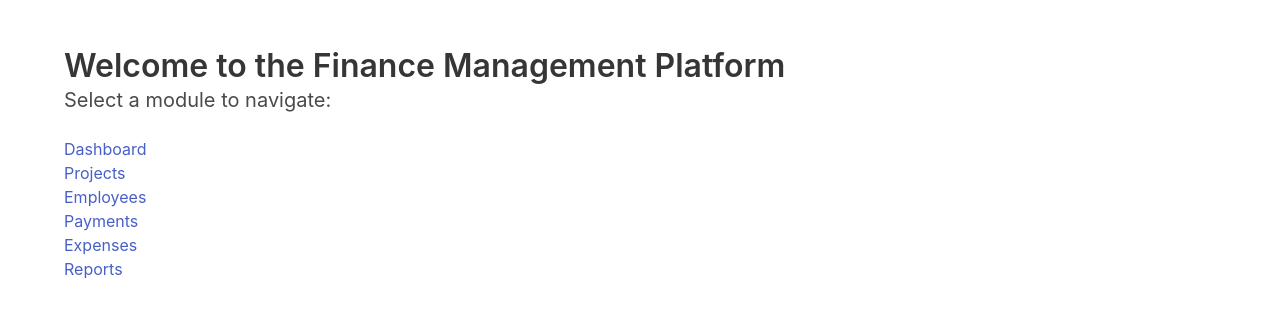
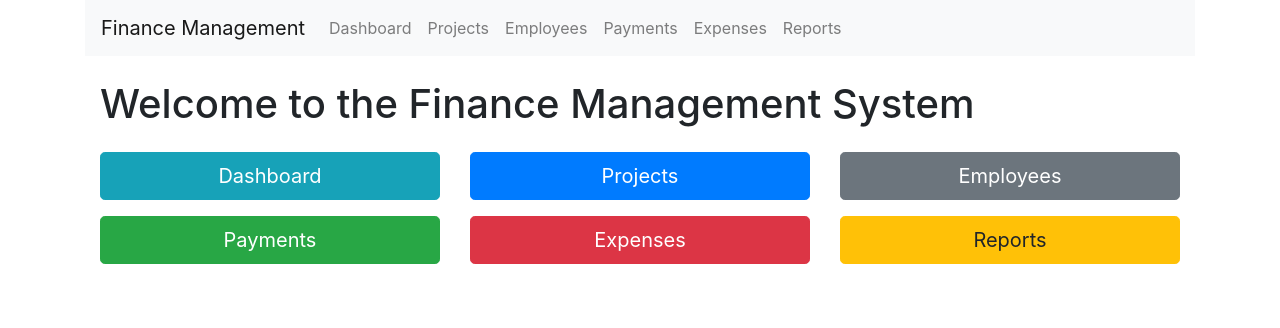
Before and after one commit to HashirAbdulah/Finance_Management_Platform, a Django app: page / in a window 1280 px wide. Shown: the top 328 px of the page. Run offline with Django 5.2, Linux system fonts and the light colour scheme; some libraries are stand-ins or nearby versions.

Commit message:
Added CRUD functionality and improved styling for all modules

```diff
--- /dev/null
+++ b/dashboard/static/dashboard/css/custom-style.css
@@ -0,0 +1,108 @@
+/* custom-style.css */
+
+/* General Reset and Body Styling */
+body {
+    font-family: Arial, sans-serif;
+    background-color: #f8f9fa;
+    color: #343a40;
+    margin: 0;
+    padding: 0;
+}
+
+/* Primary Colors */
+.btn-primary {
+    background-color: #007bff;
+    border-color: #007bff;
+    color: #ffffff;
+}
+
+.btn-secondary {
+    background-color: #6c757d;
+    border-color: #6c757d;
+    color: #ffffff;
+}
+
+.btn-success {
+    background-color: #28a745;
+    border-color: #28a745;
+    color: #ffffff;
+}
+
+.btn-danger {
+    background-color: #dc3545;
+    border-color: #dc3545;
+    color: #ffffff;
+}
+
+.btn-warning {
+    background-color: #ffc107;
+    border-color: #ffc107;
+    color: #ffffff;
+}
+
+.btn-info {
+    background-color: #17a2b8;
+    border-color: #17a2b8;
+    color: #ffffff;
+}
+
+/* Navigation Styling */
+.navbar {
+    background-color: #007bff;
+    color: #ffffff;
+}
+
+.navbar a {
+    color: #ffffff;
+}
+
+/* Card Component */
+.card {
+    border: 1px solid #6c757d;
+    border-radius: 5px;
+    padding: 15px;
+    margin-bottom: 20px;
+    background-color: #ffffff;
+}
+
+/* Table Styling */
+.table {
+    background-color: #ffffff;
+    border-collapse: collapse;
+    width: 100%;
+}
+
+.table th,
+.table td {
+    border: 1px solid #6c757d;
+    padding: 10px;
+    text-align: left;
+}
+
+.table th {
+    background-color: #343a40;
+    color: #ffffff;
+}
+
+.table-striped tbody tr:nth-child(odd) {
+    background-color: #e9ecef;
+}
+
+/* Page Header Styling */
+.page-header {
+    background-color: #007bff;
+    color: #ffffff;
+    padding: 20px;
+    margin-bottom: 30px;
+    border-radius: 5px;
+    text-align: center;
+}
+
+/* Footer Styling */
+.footer {
+    background-color: #343a40;
+    color: #ffffff;
+    padding: 10px 0;
+    text-align: center;
+    margin-top: 20px;
+}
--- /dev/null
+++ b/home/templates/home/base.html
@@ -0,0 +1,44 @@
+{% load static %}
+
+<!DOCTYPE html>
+<html lang="en">
+<head>
+    <meta charset="UTF-8">
+    <meta name="viewport" content="width=device-width, initial-scale=1.0">
+    <title>{% block title %}Finance Management System{% endblock %}</title>
+    <!-- Load custom styling -->
+    <link rel="stylesheet" href="{% static 'css/custom-style.css' %}">
+    <!-- Load Bootstrap CSS -->
+    <link rel="stylesheet" href="https://stackpath.bootstrapcdn.com/bootstrap/4.5.2/css/bootstrap.min.css">
+    {% block extra_head %}{% endblock %}
+</head>
+<body>
+    <div class="container">
+        <!-- Navigation bar -->
+        <nav class="navbar navbar-expand-lg navbar-light bg-light">
+            <a class="navbar-brand" href="/">Finance Management</a>
+            <div class="collapse navbar-collapse">
+                <ul class="navbar-nav mr-auto">
+                    <li class="nav-item"><a class="nav-link" href="/dashboard/overview/">Dashboard</a></li>
+                    <li class="nav-item"><a class="nav-link" href="/projects/">Projects</a></li>
+                    <li class="nav-item"><a class="nav-link" href="/employees/">Employees</a></li>
+                    <li class="nav-item"><a class="nav-link" href="/payments/">Payments</a></li>
+                    <li class="nav-item"><a class="nav-link" href="/expenses/">Expenses</a></li>
+                    <li class="nav-item"><a class="nav-link" href="/reports/">Reports</a></li>
+                </ul>
+            </div>
+        </nav>
+
+        <!-- Content block where child templates render their content -->
+        <div class="content">
+            {% block content %}{% endblock %}
+        </div>
+    </div>
+
+    <!-- Load Bootstrap JS and any other JavaScript dependencies -->
+    <script src="https://code.jquery.com/jquery-3.5.1.slim.min.js"></script>
+    <script src="https://cdn.jsdelivr.net/npm/@popperjs/core@2.4.4/dist/umd/popper.min.js"></script>
+    <script src="https://stackpath.bootstrapcdn.com/bootstrap/4.5.2/js/bootstrap.min.js"></script>
+    {% block extra_scripts %}{% endblock %}
+</body>
+</html>
--- a/home/templates/home/home.html
+++ b/home/templates/home/home.html
@@ -1,25 +1,29 @@
-<!DOCTYPE html>
-<html lang="en">
-<head>
-    <meta charset="UTF-8">
-    <meta name="viewport" content="width=device-width, initial-scale=1.0">
-    <title>Home - Finance Management Platform</title>
-    <link rel="stylesheet" href="https://cdnjs.cloudflare.com/ajax/libs/bulma/0.9.3/css/bulma.min.css">
-</head>
-<body>
-    <section class="section">
-        <div class="container">
-            <h1 class="title">Welcome to the Finance Management Platform</h1>
-            <p class="subtitle">Select a module to navigate:</p>
-            <ul>
-                <li><a href="{% url 'dashboard_overview' %}">Dashboard</a></li>
-                <li><a href="{% url 'project_list' %}">Projects</a></li>
-                <li><a href="{% url 'employee_list' %}">Employees</a></li>
-                <li><a href="{% url 'salary_list' %}">Payments</a></li>
-                <li><a href="{% url 'expense_list' %}">Expenses</a></li>
-                <li><a href="{% url 'income_expense_report' %}">Reports</a></li>
-            </ul>
+{% extends "home/base.html" %}
+
+{% block content %}
+<div class="container">
+    <h1 class="my-4">Welcome to the Finance Management System</h1>
+    <div class="row">
+        <div class="col-md-4">
+            <a href="/dashboard/overview/" class="btn btn-info btn-lg btn-block">Dashboard</a>
         </div>
-    </section>
-</body>
-</html>
+        <div class="col-md-4">
+            <a href="/projects/" class="btn btn-primary btn-lg btn-block">Projects</a>
+        </div>
+        <div class="col-md-4">
+            <a href="/employees/" class="btn btn-secondary btn-lg btn-block">Employees</a>
+        </div>
+    </div>
+    <div class="row mt-3">
+        <div class="col-md-4">
+            <a href="/payments/" class="btn btn-success btn-lg btn-block">Payments</a>
+        </div>
+        <div class="col-md-4">
+            <a href="/expenses/" class="btn btn-danger btn-lg btn-block">Expenses</a>
+        </div>
+        <div class="col-md-4">
+            <a href="/reports/" class="btn btn-warning btn-lg btn-block">Reports</a>
+        </div>
+    </div>
+</div>
+{% endblock %}
--- a/payments/urls.py
+++ b/payments/urls.py
@@ -2,6 +2,7 @@ from django.urls import path
 from . import views
 
 urlpatterns = [
+    path('', views.payment_overview, name='payment_overview'),
     path('salaries/', views.salary_list, name='salary_list'),
     path('salaries/add/', views.salary_create, name='salary_create'),
     path('salaries/<int:pk>/edit/', views.salary_update, name='salary_update'),
```
Also changed, not shown: dashboard/templates/dashboard/dashboard_overview.html (+39 -37 lines), employees/templates/employees/employee_list.html (+9 -26 lines), payments/templates/payments/payment_overview.html (added, +53 -0 lines), payments/views.py (+9 -0 lines), projects/templates/projects/project_form.html (+19 -23 lines), projects/templates/projects/project_list.html (+6 -21 lines).
